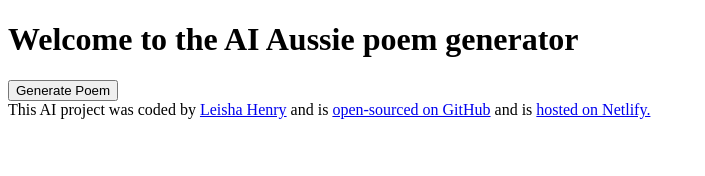
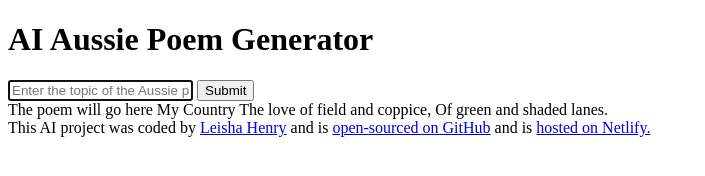
Before and after one commit to LeishaH/aussie-poem-generator, a plain HTML site: page index.html in a window 1280 px wide. Shown: the whole page, without its empty margins (0-705 px from the left). Drawn offline with Linux system fonts and the light colour scheme.

Commit message:
Added the basic HTML structure

```diff
--- a/index.html
+++ b/index.html
@@ -4,11 +4,29 @@
     <meta charset="UTF-8" />
     <meta name="viewport" content="width=device-width, initial-scale=1.0" />
     <link rel="stylesheet" href="src/style.css" />
-    <title>AI Poem Generator</title>
+    <title>AI Aussie Poem Generator</title>
   </head>
   <body>
-    <h1>Welcome to the AI Aussie poem generator</h1>
-    <button onclick="generatePoem()">Generate Poem</button>
+    <header>
+      <h1>AI Aussie Poem Generator</h1>
+    </header>
+
+    <main>
+      <form>
+        <input
+          type="text"
+          placeholder="Enter the topic of the Aussie poem"
+          autofocus
+          required
+          autocomplete="off"
+        />
+        <input type="submit" />
+      </form>
+      <div>
+        The poem will go here My Country The love of field and coppice, Of green
+        and shaded lanes.
+      </div>
+    </main>
 
     <footer>
       This AI project was coded by
```
